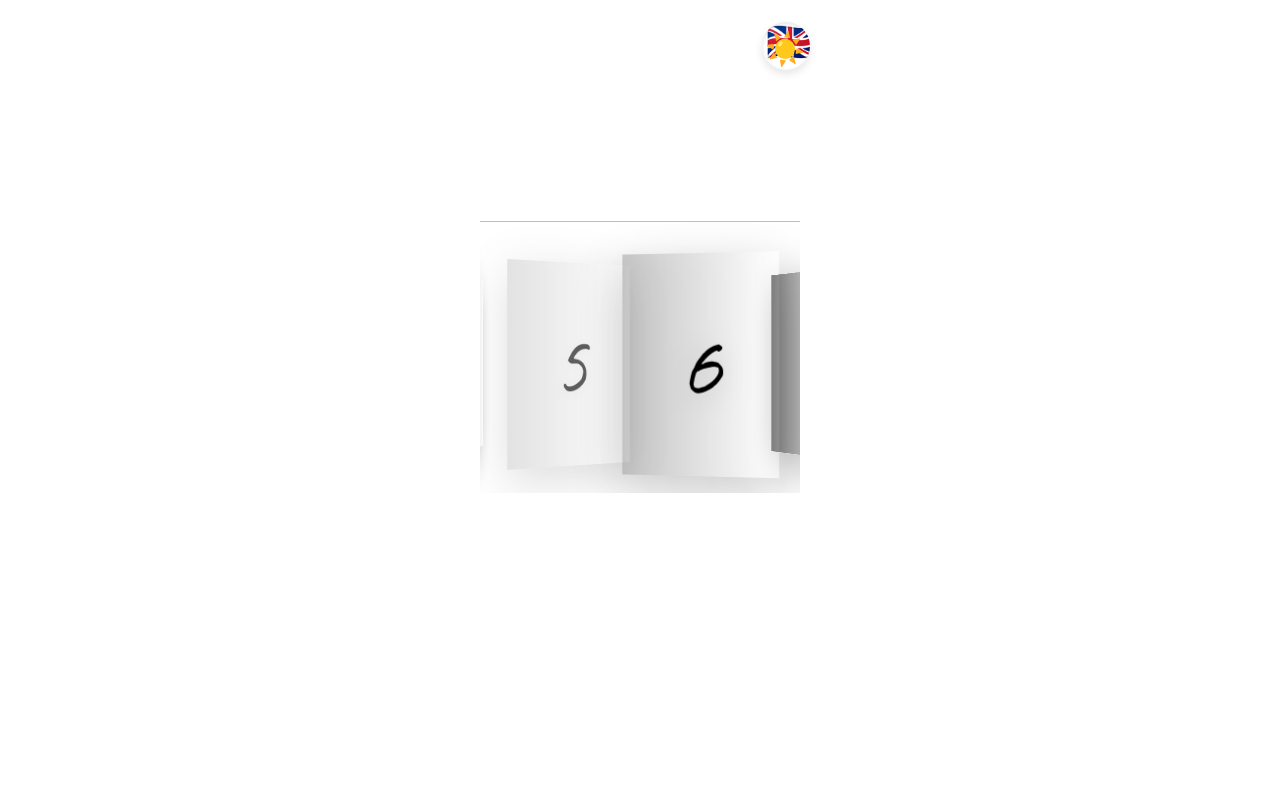
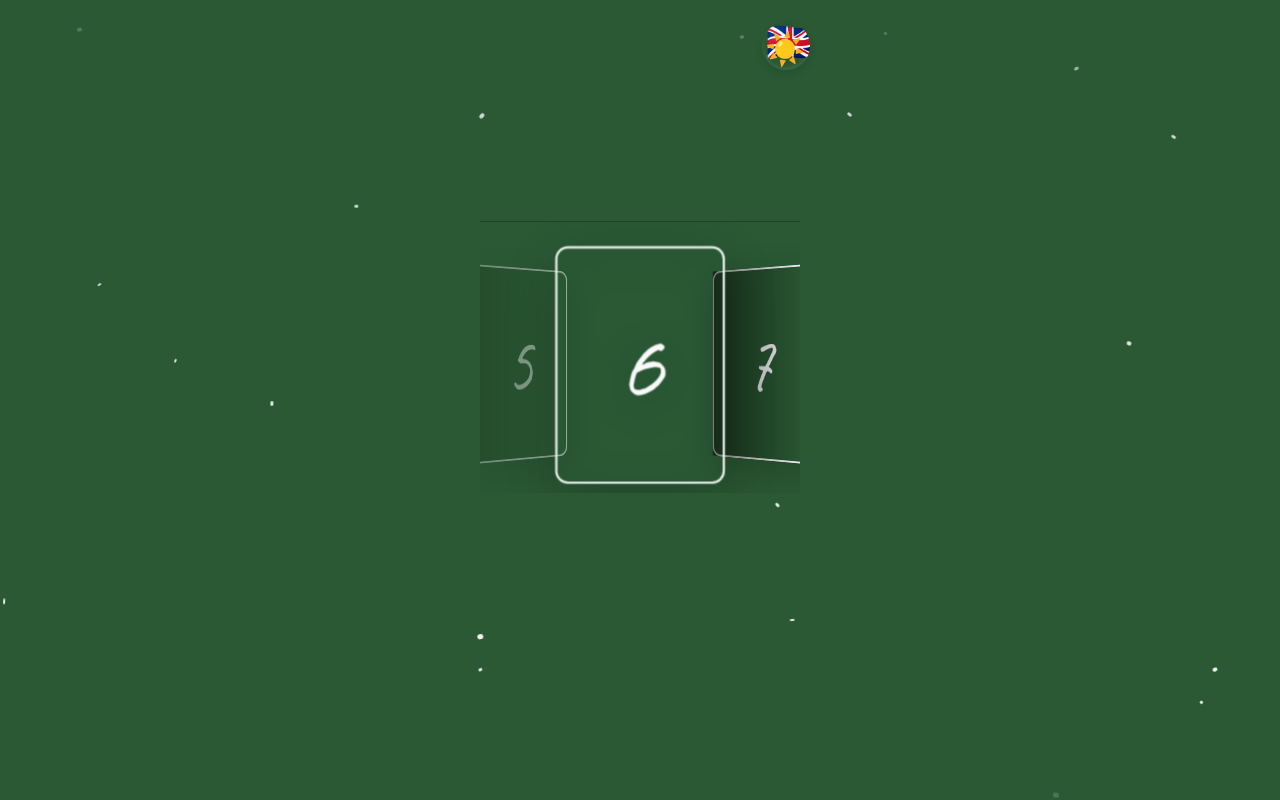
Before and after one commit to IakovlevDmitrii/multiplication-table, a React (Create React App) app: page / in a window 1280 px wide. Built offline with nearby package versions, Linux system fonts and the light colour scheme.

Commit message:
creat Chalk Dust component

```diff
--- /dev/null
+++ b/src/components/chalkDust/ChalkDust.module.scss
@@ -0,0 +1,46 @@
+@import '../../styles/const.module';
+
+.chalkParticles {
+	position: fixed;
+	top: 0;
+	left: 0;
+	width: 100%;
+	height: 100%;
+	pointer-events: none; // Важно! Не блокирует клики
+	z-index: 1000; // Поверх всего контента
+	overflow: hidden;
+
+	.paused .particle {
+		animation-play-state: paused !important;
+	}
+
+	.particle {
+		position: absolute;
+		bottom: -10px;
+		background-color: #f8f9fa; // Цвет мела
+		border-radius: 50%;
+		animation-name: floatUp;
+		animation-timing-function: linear;
+		animation-iteration-count: infinite;
+
+		will-change: transform, opacity;
+
+	}
+}
+
+@keyframes floatUp {
+	0% {
+		transform: translateY(0) rotate(0deg);
+		opacity: 0;
+	}
+	10% {
+		opacity: 1;
+	}
+	90% {
+		opacity: 0.8;
+	}
+	100% {
+		transform: translateY(-100vh) rotate(360deg);
+		opacity: 0;
+	}
+}
--- /dev/null
+++ b/src/components/chalkDust/ChalkDust.tsx
@@ -0,0 +1,42 @@
+import { FC, JSX, useState, useEffect } from 'react';
+import { usePageVisibility } from "../../hooks";
+import styles from './ChalkDust.module.scss';
+
+const ChalkDust: FC = (): JSX.Element => {
+	const isVisible = usePageVisibility();
+	const particleCount = 20;
+
+	const [mousePosition, setMousePosition] = useState({ x: 0, y: 0 });
+
+	useEffect(() => {
+		const handleMove = (e: MouseEvent) => {
+			setMousePosition({ x: e.clientX, y: e.clientY });
+		};
+		window.addEventListener('mousemove', handleMove);
+		return () => window.removeEventListener('mousemove', handleMove);
+	}, []);
+
+	return (
+		<div className={`${styles.chalkParticles} ${isVisible ? '' : styles.paused}`}>
+			{Array.from({ length: particleCount }, (_, i) => (
+				<span
+					key={i}
+					className={styles.particle}
+					style={{
+						left: `${Math.random() * 100}%`,
+						animationDuration: `${Math.random() * 5 + 3}s`,
+						animationDelay: `${Math.random() * 2}s`,
+						opacity: Math.random() * 0.5 + 0.1,
+						width: `${Math.random() * 4 + 2}px`,
+						height: `${Math.random() * 4 + 2}px`,
+
+						transform: `translate(${(mousePosition.x - window.innerWidth/2) * 0.01}px,
+                      ${(mousePosition.y - window.innerHeight/2) * 0.01}px)`
+					}}
+				/>
+			))}
+		</div>
+	);
+};
+
+export default ChalkDust;
--- /dev/null
+++ b/src/components/chalkDust/index.ts
@@ -0,0 +1,3 @@
+import ChalkDust from './ChalkDust';
+
+export default ChalkDust;
--- a/src/components/header/Header.module.scss
+++ b/src/components/header/Header.module.scss
@@ -17,9 +17,83 @@
 		justify-content: flex-start;
 		align-items: flex-end;
 		height: 2.5rem;
+		animation: fadeUp 0.8s ease-out;
 
 		span {
 			font-size: $fontSize_title;
+
+			font-weight: 700;
+			letter-spacing: -0.02em;
+			position: relative;
+			display: inline-block;
+
+
+			//text-shadow: 0 2px 4px rgba(0,0,0,0.08);
+			//text-shadow: 0 2px 4px $chalk-shadow;
+			//text-shadow:
+			//		0 2px 4px rgba(0,0,0,0.1),
+			//		0 0 0 3px #2a5934, /* Тонкий "меловой" контур */
+			//		0 0 20px rgba(248,249,250,0.3);
+			//transform: rotate(-1deg); /* Легкий наклон как рукописный текст */
+			//
+			//
+			//animation: fadeInScale 0.8s cubic-bezier(0.22, 0.61, 0.36, 1) forwards;
+
+			//
+			//&::after {
+			//	content: "";
+			//	position: absolute;
+			//	bottom: -8px;
+			//	left: 0;
+			//	width: 100%;
+			//	height: 3px;
+			//	background: linear-gradient(90deg, transparent, $chalk-white, transparent);
+			//	animation: underlinePulse 3s infinite;
+			//}
+
+			animation: write 1.5s steps(40) forwards;
+			width: 0;
+			overflow: hidden;
+			white-space: nowrap;
+		}
+
+		h1::after {
+			content: "";
+			position: absolute;
+			bottom: -10px;
+			left: 50%;
+			transform: translateX(-50%);
+			width: 80%;
+			height: 3px;
+			background: linear-gradient(90deg, transparent, currentColor, transparent);
+			animation: pulseLine 3s infinite;
 		}
 	}
+
+	@keyframes fadeUp {
+		0% { opacity: 0; transform: translateY(3px); }
+		100% { opacity: 1; transform: translateY(0); }
+	}
+	@keyframes underlinePulse {
+		0% { opacity: 0.2; }
+		50% { opacity: 0.8; }
+		100% { opacity: 0.2; }
+	}
+	@keyframes fadeInScale {
+		0% {
+			opacity: 0;
+			transform: rotate(-1deg) scale(0.95);
+		}
+		100% {
+			opacity: 1;
+			transform: rotate(-1deg) scale(1);
+		}
+	}
+	@keyframes pulseLine {
+		0%, 100% { opacity: 0.3; }
+		50% { opacity: 0.8; }
+	}
+	@keyframes write {
+		to { width: 100%; }
+	}
 }
--- a/src/components/pages/selectMultiplierPage/SelectMultiplierPage.module.scss
+++ b/src/components/pages/selectMultiplierPage/SelectMultiplierPage.module.scss
@@ -143,6 +143,21 @@
 		background: var(--color-surface-3);
 		box-shadow: 0 15px 50px rgba(0, 0, 0, 0.2);
 
+		background: none;
+		border: 2px solid $chalk-white;
+		border-radius: 12px;
+		transition: all 0.3s ease;
+
+		&:hover {
+			box-shadow: 0 0 15px rgba(248, 249, 250, 0.4);
+			transform: translateY(-2px);
+		}
+
+		&:active {
+			transform: translateY(1px);
+			box-shadow: inset 0 0 10px rgba(0,0,0,0.2);
+		}
+
 		span {
 			font-size: 3rem;
 			color: var(--color-primary);
--- a/src/index.tsx
+++ b/src/index.tsx
@@ -2,6 +2,7 @@ import { StrictMode } from 'react';
 import { createRoot, Root } from 'react-dom/client';
 import { BrowserRouter } from 'react-router-dom';
 import { Provider } from "react-redux";
+import ChalkDust from "./components/chalkDust";
 import Cursor from "./utils/cursor/Canvas";
 import App from "./components/app";
 import store from "./store/store";
@@ -13,6 +14,7 @@ root.render(
    <StrictMode>
       <Provider store={store}>
          <BrowserRouter>
+            <ChalkDust />
             <Cursor />
             <App />
          </BrowserRouter>
--- a/src/styles/_const.module.scss
+++ b/src/styles/_const.module.scss
@@ -128,7 +128,9 @@
 	--color-orange: #ffb874;
 }
 
-
+$chalk-white: #f8f9fa;
+$chalk-shadow: rgba(0, 0, 0, 0.16);
+$board-green: #2a5934;
 
 /* ---------- colors ---------- */
 $color_regular__dark: rgb(200, 220, 220);    //#C8DCDCFF
--- a/src/styles/styles.module.scss
+++ b/src/styles/styles.module.scss
@@ -13,12 +13,16 @@ html {
 
 body {
 	background: var(--color-surface_background);
-	color: var(--color-primary);
-	font-family: 'CaveatRegular', sans-serif;
+	background: $board-green;
+	color: $chalk-white;
+
+	//color: var(--color-primary);
+	font-family: 'CaveatRegular', cursive;
 	font-style: normal;
 	font-weight: 400;
 	line-height: 1.2;
 	letter-spacing: 0;
+
 
 	@media only screen and ($screen-lg) {
 		cursor: none;
@@ -49,3 +53,15 @@ body {
 		//border-color: var(--border-color__opacity);
 	}
 }
+
+body::before {
+	content: "";
+	position: fixed;
+	top: 0;
+	left: 0;
+	width: 100%;
+	height: 100%;
+	opacity: 0.08;
+	pointer-events: none;
+	z-index: -1;
+}
--- a/src/utils/index.ts
+++ b/src/utils/index.ts
@@ -8,6 +8,7 @@ import generateVersions from "./generate-versions";
 import getMultiplicationResultCounter from "./mathematical-operations/getMultiplicationResultCounter";
 import getMultiplicationSolutionsList from "./mathematical-operations/getMultiplicationSolutionsList";
 import shuffleArray from "./shuffle-array";
+import throttle from "./throttle";
 
 export {
    createArrayRange,
@@ -20,4 +21,5 @@ export {
    getMultiplicationResultCounter,
    getMultiplicationSolutionsList,
    shuffleArray,
+   throttle,
 }
```
